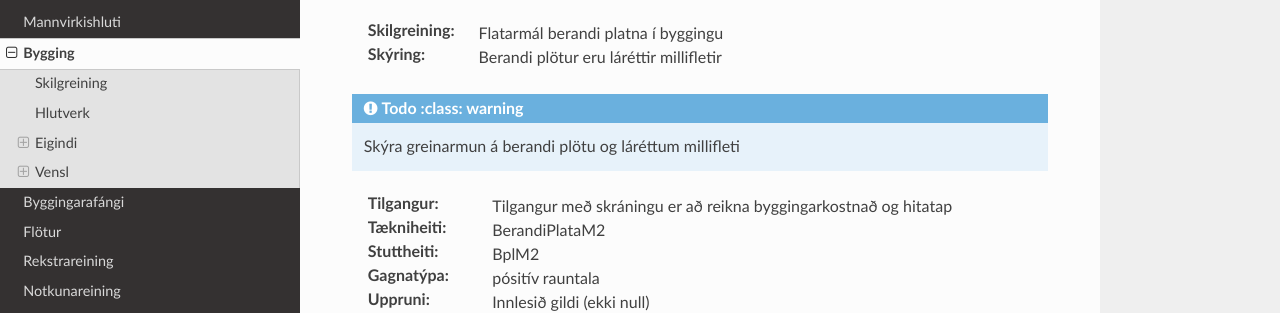
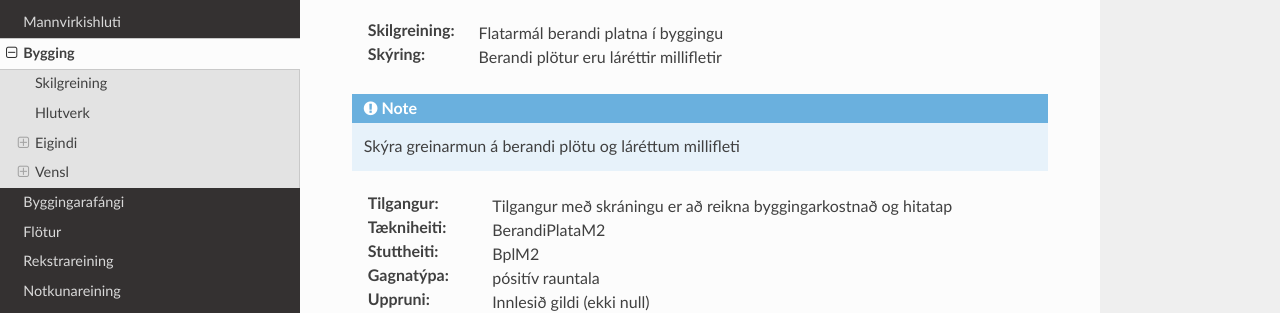
Before and after one commit to hthl/Mannvirkjaskra, a Sphinx documentation site: the page built from source/bygging.rst, in a window 1280 px wide and 900 px high, scrolled down 2679 px. Shown: the part 159-472 px from the top of the window. Built offline with Sphinx 7.4.7 and the Read the Docs theme 2.0.0, drawn with Linux system fonts in a browser that asks for light colours.

Commit message:
Update bygging.rst

```diff
--- a/source/bygging.rst
+++ b/source/bygging.rst
@@ -244,10 +244,7 @@ Flatarmál berandi platna
 :Skýring:
   Berandi plötur eru láréttir millifletir
 
-.. admonition:: Todo
-    :class: warning
-
-   Skýra greinarmun á berandi plötu og láréttum millifleti
+.. note:: Skýra greinarmun á berandi plötu og láréttum millifleti
 
 :Tilgangur:
   Tilgangur með skráningu er að reikna byggingarkostnað og hitatap
```
